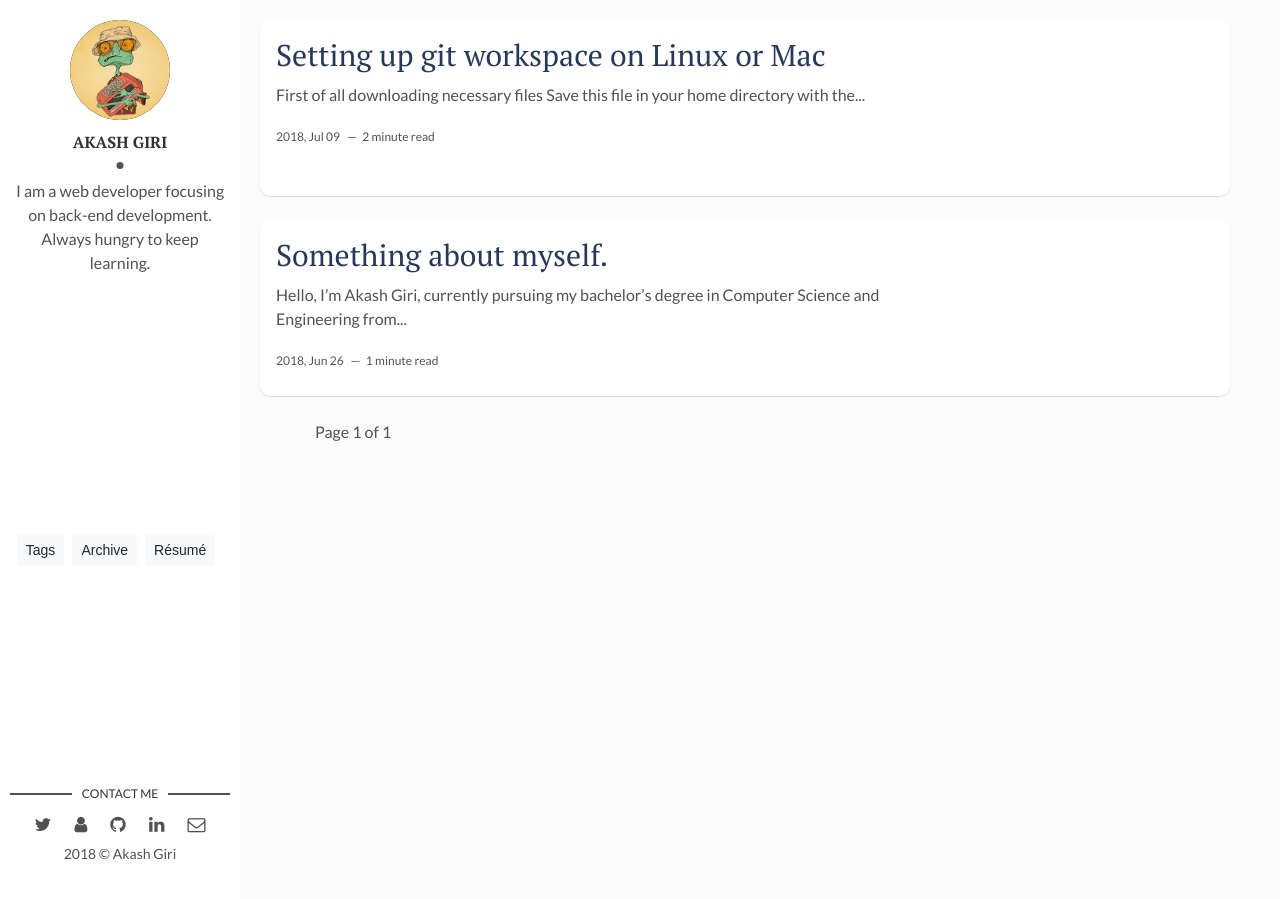
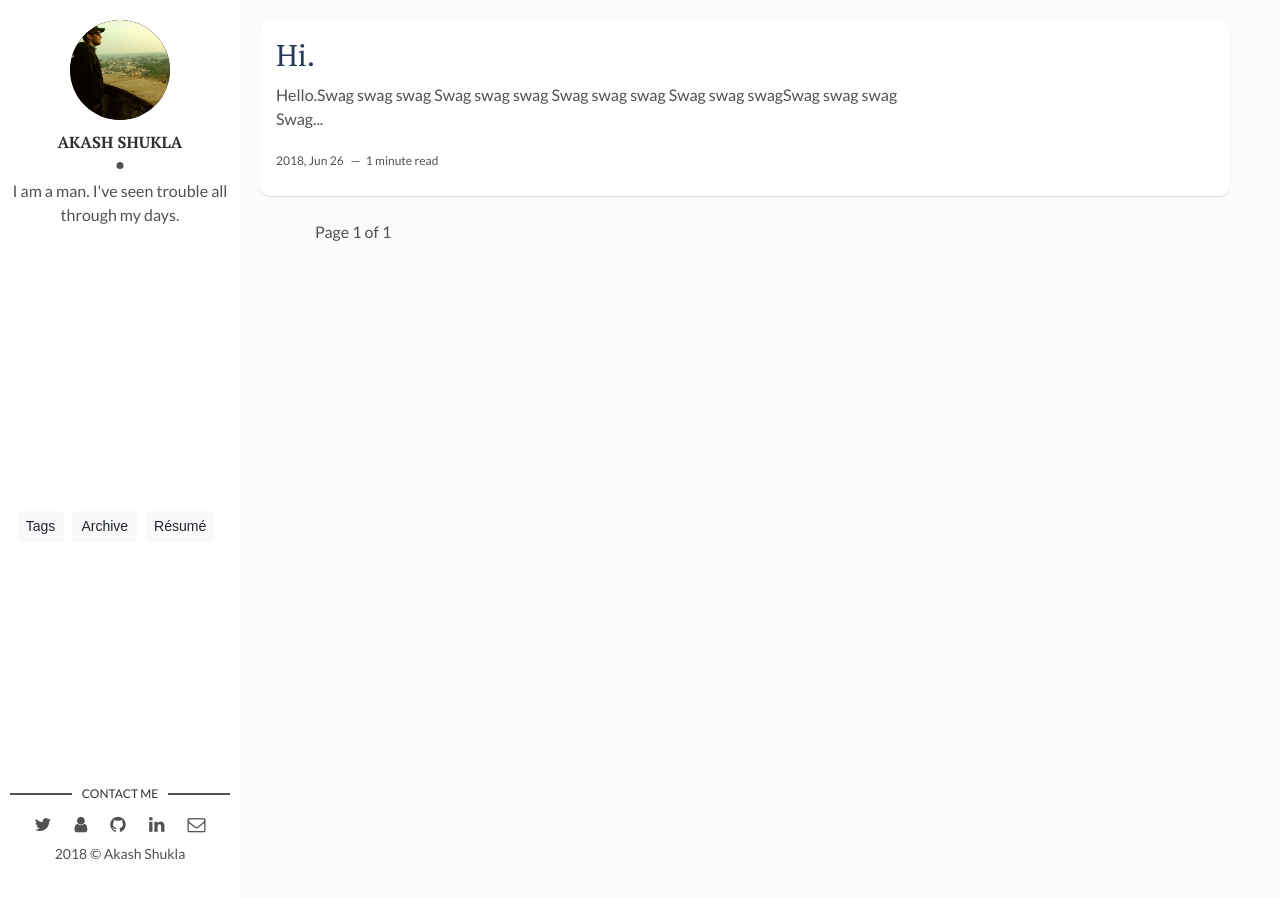
Before and after one commit to akashshuklacs/blog, a Jekyll site: the page built from index.html, in a window 1280 px wide. Built offline with Jekyll 4.4.1, drawn with Linux system fonts in a browser that asks for light colours; the list of posts is cut into pages by our own code.

Commit message:
changed personal information

````diff
--- a/_config.yml
+++ b/_config.yml
@@ -1,27 +1,26 @@
-title: Akash Giri | Blog
+title: Akash Shukla | Blog
 description: > # this means to ignore newlines until "baseurl:"
-  Hello, I am Akash Giri, welcome to my blog. I write about technical things here
-  and some random stuff that I find useful.
+  Hello I am Akash.
 permalink: ':title/'
 baseurl: "/blog" # the subpath of your site, e.g. /blog
-url: "https://akashgiricse.github.io" # the base hostname & protocol for your site, e.g. http://example.com
+url: "https://akashshuklacs.github.io" # the base hostname & protocol for your site, e.g. http://example.com
 site-twitter: #if your site has a twitter account, enter it here
 
 # Author Settings
-author: Akash Giri # add your name
-author-img: mrrango.png # add your photo
-about-author: I am a web developer focusing on back-end development. Always hungry to keep learning. # add description
-social-twitter: akashgiricse # add your Twitter handle
-social-githubpage: akashgiricse # add your root github page handle
-social-github: akashgiricse # add your Github handle
-social-linkedin: akashgiricse # add your Linkedin handle
-social-email: akashgiricse@gmail.com # add your Email address
+author: Akash Shukla # add your name
+author-img: akash-photo.jpg # add your photo
+about-author: I am a man. I've seen trouble all through my days. # add description
+social-twitter:  # add your Twitter handle
+social-githubpage: akashshuklacs # add your root github page handle
+social-github: akashshuklacs # add your Github handle
+social-linkedin: akashshuklacs # add your Linkedin handle
+social-email: akashshuklacse@gmail.com # add your Email address
 
 # Disqus
-discus-identifier: akashgiricse # add your discus identifier
+discus-identifier:  # add your discus identifier
 
 # Tracker
-analytics: UA-121417321-1 # Google Analytics
+analytics: # Google Analytics
 
 # Build Settings
 markdown: kramdown
--- a/_posts/2018-06-27-something-about-my-self.md
+++ b/_posts/2018-06-27-something-about-my-self.md
@@ -1,19 +1,10 @@
 ---
 layout: post
-title: "Something about myself."
+title: "Hi."
 date: 2018-06-27 05:02:20 +0530
 description: Post about myself.
 img: # Add image post (optional)
 tags: [Random] # add tag
 ---
 
-Hello, I'm Akash Giri, currently pursuing my bachelor's degree in Computer Science and Engineering from Bundelkhand Institute of Engineering and Technology, Jhansi, India.
-
-My journey to computer science began after I joined my college. I have been interested in web development ever since I created my first blog web app using python's web framework Django. After that, I have worked on various web app projects. Currently, I'm learning the technologies which are required to become a full stack developer. Most of the technologies I have learned are self-taught.
-
-
->Always looking forward to work in a challenging environment to deliver my best and strive to learn and improve constantly.
-
-My area of interest is Machine Learning, Artifical Intelligence, and Physics. Talking about my hobbies, I love pencil sketching. I'm a sketch artist since my childhood. I also love reading online articles about modern technologies, motivation, biography, etc. I am a food lover.
-
-Written with :heart: by me.
+Hello.Swag swag swag Swag swag swag Swag swag swag Swag swag swagSwag swag swag Swag swag swagSwag swag swagSwag swag swag Swag swag swag Swag swag swag Swag swag swag Swag swag swagSwag swag swag Swag swag swagSwag swag swagSwag swag swag Swag swag swag Swag swag swag Swag swag swag Swag swag swagSwag swag swag Swag swag swagSwag swag swagSwag swag swag Swag swag swag Swag swag swag Swag swag swag Swag swag swagSwag swag swag Swag swag swagSwag swag swagSwag swag swag Swag swag swag Swag swag swag Swag swag swag Swag swag swagSwag swag swag Swag swag swagSwag swag swagSwag swag swag Swag swag swag Swag swag swag Swag swag swag Swag swag swagSwag swag swag Swag swag swagSwag swag swagSwag swag swag Swag swag swag Swag swag swag Swag swag swag Swag swag swagSwag swag swag Swag swag swagSwag swag swagSwag swag swag Swag swag swag Swag swag swag Swag swag swag Swag swag swagSwag swag swag Swag swag swagSwag swag swagSwag swag swagSwag swag swag Swag swag swag Swag swag swag Swag swag swagSwag swag swag Swag swag swagSwag swag swagSwag swag swag.
--- a/_posts/2018-07-09-setting-up-git-workspace-on-linux.md
+++ /dev/null
@@ -1,40 +0,0 @@
----
-layout: post
-title: "Setting up git workspace on Linux or Mac"
-date: 2018-07-09 24:07:20 +0530
-description: A tutorial about setting up git workspace on linux
-img: # Add image post (optional)
-tags: [Tutorial, Git, Linux] # add tag
----
-
-#### First of all downloading necessary files
-
-* Save [this file](https://raw.githubusercontent.com/git/git/master/contrib/completion/git-completion.bash) in your home directory with the name `git-completion.bash`.
-* Save [this file](https://raw.githubusercontent.com/git/git/master/contrib/completion/git-prompt.sh) in your home directory with the name `git-prompt.sh`.
-* Download `bash_profile_course` [here](https://www.udacity.com/api/nodes/3341718587/supplemental_media/bash-profile-course/download?_ga=1.37232743.672083044.1467344711).
-* If you already have a file in your home directory named `.bash_profile`, copy the content from `bash_profile_course` and paste it at the bottom of `.bash_profile`. Otherwise, move `bash_profile_course` to your home directory and rename it to `.bash_profile`. If you use Linux, you may need to name this file `.bashrc` instead of `.bash_profile`. (If you're curious to learn more about how bash prompts work, [see this page](http://www.cyberciti.biz/tips/howto-linux-unix-bash-shell-setup-prompt.html).)
-
-#### Make sure you can start your editor from the terminal
-
-If you use Sublime, you can do this by add the following line to your `.bash_profile` (you may need to change the path if Sublime is installed in a different location for you):
-
-```
-alias subl="/Applications/Sublime\ Text.app/Contents/SharedSupport/bin/subl"
-```
-<br>
-#### Making Git configurations
-
-Run the following Git configuration commands. The first one will need to be modified if you are using a text editor other than Sublime, or if Sublime is installed in another location for you. See [this page](https://help.github.com/articles/associating-text-editors-with-git/) for the correct command for a couple of other popular text editors. For any other editor, you'll need to enter the command you use to launch that editor from the terminal.
-
-```shell
-$ git config --global core.editor "'/Applications/Sublime Text 2.app/Contents/SharedSupport/bin/subl' -n -w"
-$ git config --global push.default upstream
-$ git config --global merge.conflictstyle diff3
-```
-<br>
-(Instead of the first command, you may be able to use the simpler `git config --global core.editor "subl -n -w"` as shown in the video, but many students have found this does not work for them.)
-
-#### Restart the terminal
-You'll need to close and re-open the terminal before all your changes take effect.
-<br>
-Link to [GitHub Gist](https://gist.github.com/akashgiricse/744ef21fc8a81f24e1230feb7af4e3e5)
````
Also changed, not shown: assets/img/akash-photo.jpg (added), assets/img/mrrango.png (deleted).
